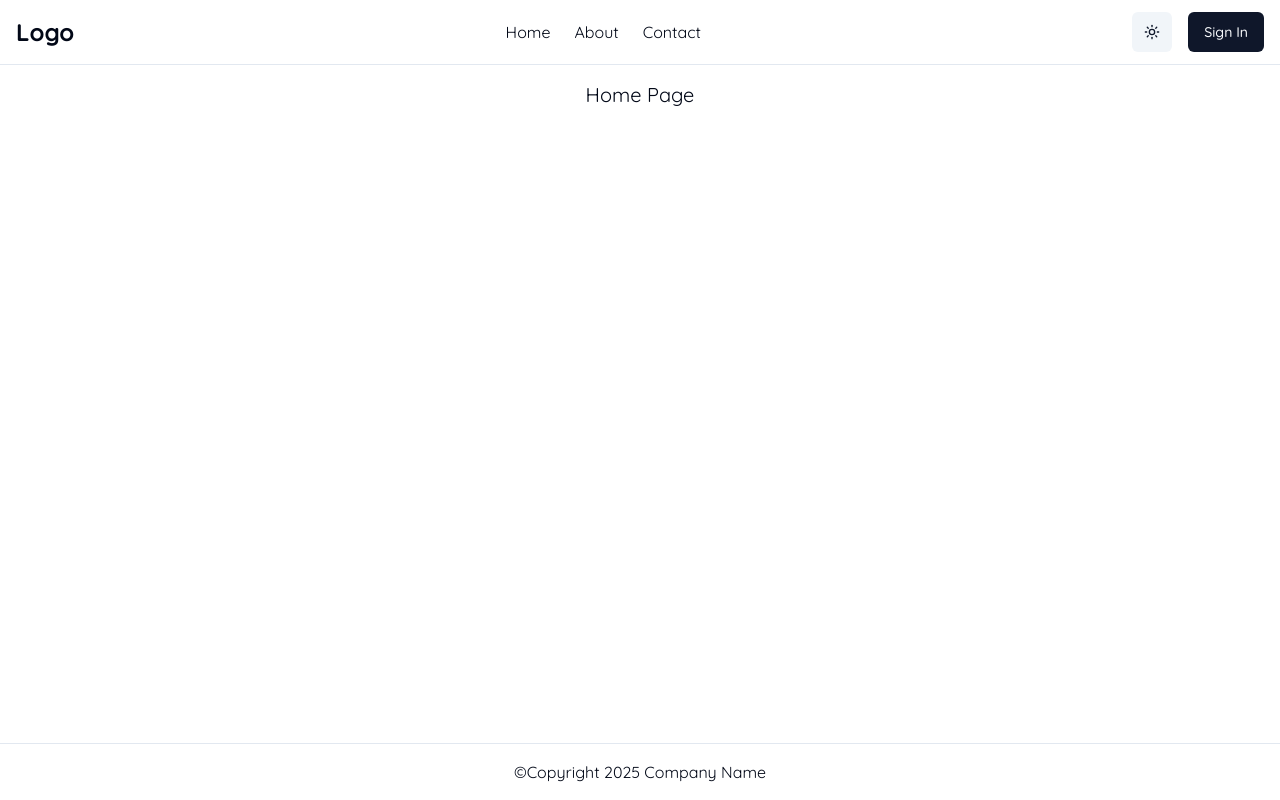
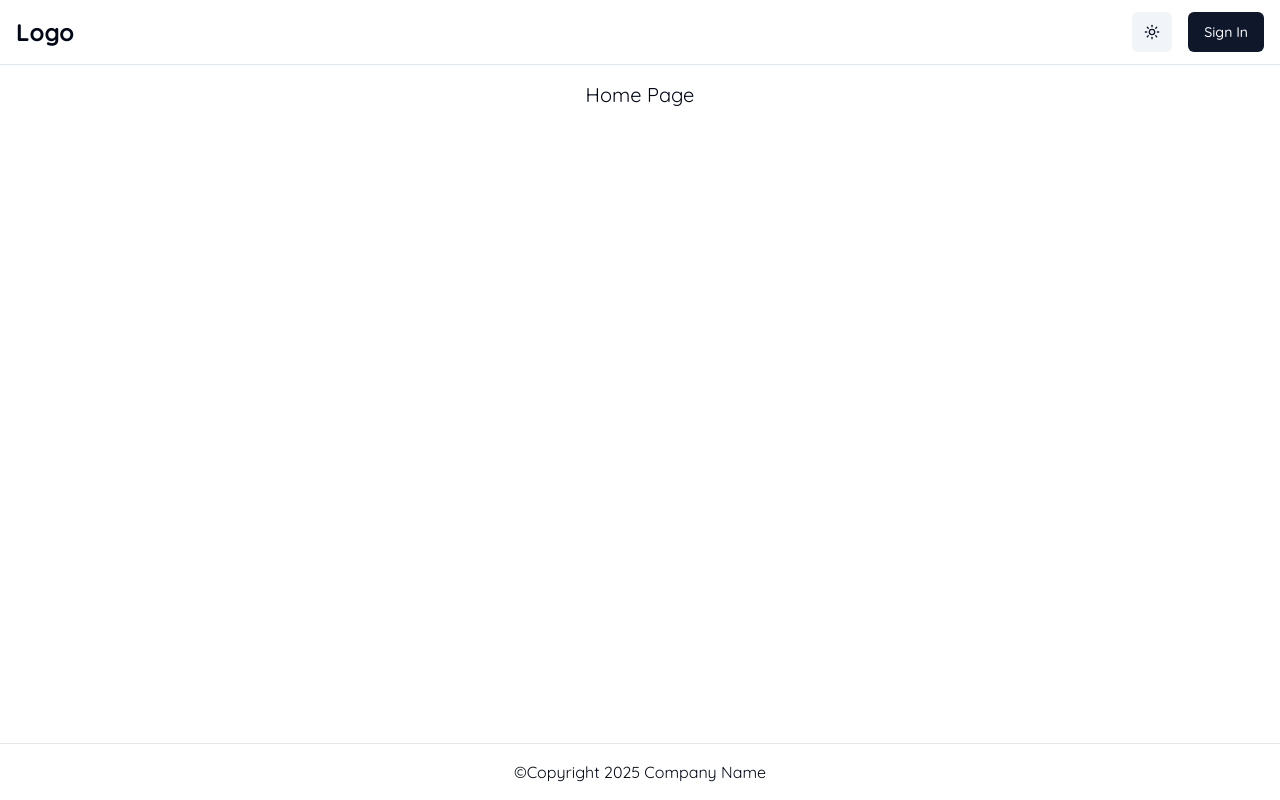
Before and after one commit to way-wise/bulletproof-fitness, a Next.js app: page / in a window 1280 px wide. Built offline with nearby package versions, Linux system fonts and the light colour scheme.

Commit message:
temporarily removed navbar menu

```diff
--- a/components/main/navbar.tsx
+++ b/components/main/navbar.tsx
@@ -9,17 +9,6 @@
         <Link href="/" className="text-2xl font-bold">
           Logo
         </Link>
-        <ul className="flex gap-6">
-          <li>
-            <Link href="/">Home</Link>
-          </li>
-          <li>
-            <Link href="/about">About</Link>
-          </li>
-          <li>
-            <Link href="/contact">Contact</Link>
-          </li>
-        </ul>
         <div className="flex items-center gap-4">
           <ThemeSwitcher />
           <Button asChild>
```
